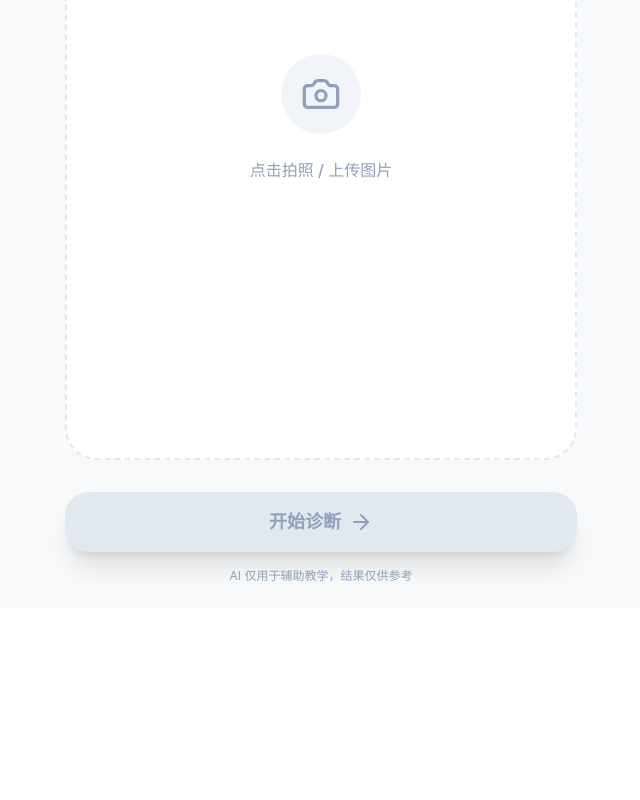
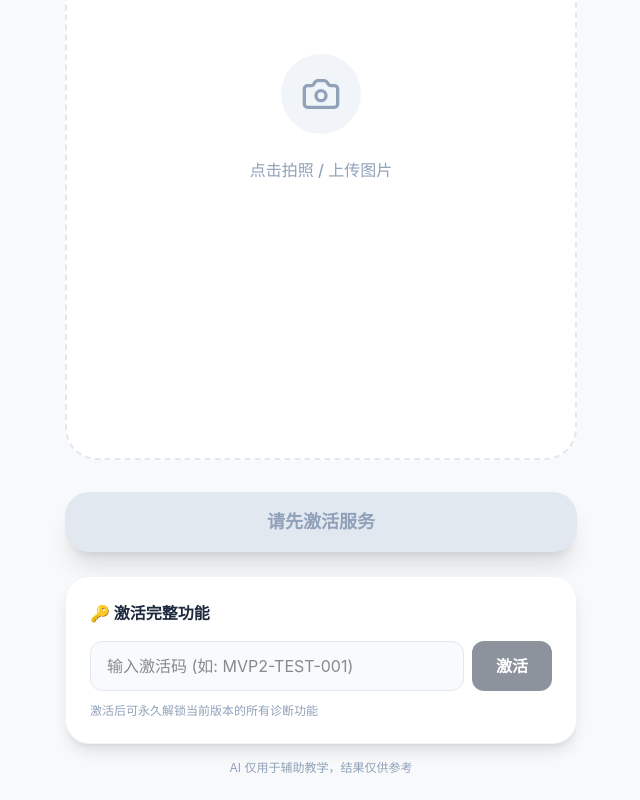
Before and after one commit to zy668559-lang/geom-awake, a Next.js app: page /upload in a window 1280 px wide. Shown: the part 327-1127 px from the top of the page, without its empty margins (319-959 px from the left). Before the commit the page ends 935 px from the top, so only its background shows below. Built offline with nearby package versions, Linux system fonts and the light colour scheme.

Commit message:
MVP2: activation + repair flow + retest/upsell + 429 guard

```diff
--- /dev/null
+++ b/app/api/activate/route.ts
@@ -0,0 +1,20 @@
+import { NextResponse } from 'next/server';
+import { validateCode } from '@/lib/activation';
+
+export async function POST(req: Request) {
+    try {
+        const { code } = await req.json();
+        if (!code) {
+            return NextResponse.json({ error: '请输入激活码' }, { status: 400 });
+        }
+
+        const result = validateCode(code);
+        if (result.success) {
+            return NextResponse.json(result);
+        } else {
+            return NextResponse.json({ error: result.message }, { status: 403 });
+        }
+    } catch (error: any) {
+        return NextResponse.json({ error: '系统错误' }, { status: 500 });
+    }
+}
--- a/app/upload/page.tsx
+++ b/app/upload/page.tsx
@@ -11,6 +11,37 @@ export default function UploadPage() {
 
     const [previewUrl, setPreviewUrl] = useState<string | null>(null);
     const [isAnalyzing, setIsAnalyzing] = useState(false);
+    const [isActive, setIsActive] = useState(() => {
+        if (typeof window !== 'undefined') {
+            return localStorage.getItem('is_activated') === 'true';
+        }
+        return false;
+    });
+    const [activationCode, setActivationCode] = useState('');
+    const [isActivating, setIsActivating] = useState(false);
+
+    const handleActivate = async () => {
+        if (!activationCode) return;
+        setIsActivating(true);
+        try {
+            const resp = await fetch('/api/activate', {
+                method: 'POST',
+                headers: { 'Content-Type': 'application/json' },
+                body: JSON.stringify({ code: activationCode })
+            });
+            if (resp.ok) {
+                localStorage.setItem('is_activated', 'true');
+                setIsActive(true);
+            } else {
+                const data = await resp.json();
+                alert(data.error || "激活失败");
+            }
+        } catch (e) {
+            alert("网络错误，请重试");
+        } finally {
+            setIsActivating(false);
+        }
+    };
 
     const handleFileSelect = (e: React.ChangeEvent<HTMLInputElement>) => {
         const file = e.target.files?.[0];
@@ -26,24 +57,47 @@ export default function UploadPage() {
     };
 
     const handleStartDiagnosis = async () => {
-        if (!previewUrl) return;
+        if (!previewUrl || isAnalyzing) return;
 
         setIsAnalyzing(true);
 
-        // 模拟 API 调用延迟，后续接真实 DeepSeek
-        // 这里暂时直接跳转到模拟报告，或者调用 /api/analyze
         try {
-            // Mock delay
-            await new Promise(resolve => setTimeout(resolve, 2000));
+            // 1. 获取图片 Base64
+            const response = await fetch(previewUrl);
+            const blob = await response.blob();
+            const reader = new FileReader();
 
-            // 假设分析成功，跳转到报告
-            // 这里 ID 暂时写死或随机，后续由 API 返回
-            const mockSessionId = "demo-" + Math.random().toString(36).substr(2, 6);
-            router.push(`/report/${mockSessionId}`);
-        } catch (e) {
-            console.error(e);
+            const base64Promise = new Promise<string>((resolve) => {
+                reader.onloadend = () => resolve(reader.result as string);
+                reader.readAsDataURL(blob);
+            });
+
+            const imageBase64 = await base64Promise;
+
+            // 2. 调用真实 API
+            console.log("🚀 [Frontend] Sending analysis request...");
+            const apiResp = await fetch('/api/analyze', {
+                method: 'POST',
+                headers: { 'Content-Type': 'application/json' },
+                body: JSON.stringify({ imageBase64 })
+            });
+
+            if (!apiResp.ok) {
+                const errorData = await apiResp.json();
+                throw new Error(errorData.error || "诊断失败");
+            }
+
+            const result = await apiResp.json();
+            console.log("✅ [Frontend] Analysis success:", result);
+
+            // 3. 跳转到报告页 (带上数据或 ID)
+            // 这里我们先跳转，实际项目中可能需要持久化 result 或通过 URL 传参
+            const sessionId = "ses-" + Math.random().toString(36).substr(2, 6);
+            router.push(`/report/${sessionId}?data=${encodeURIComponent(JSON.stringify(result))}`);
+        } catch (e: any) {
+            console.error("❌ [Frontend] Diagnosis error:", e);
+            alert(e.message || "诊断服务开小差了，请重试");
             setIsAnalyzing(false);
-            alert("诊断服务开小差了，请重试");
         }
     };
 
@@ -118,17 +172,45 @@ export default function UploadPage() {
             <div className="mt-8 max-w-lg mx-auto w-full">
                 <button
                     onClick={handleStartDiagnosis}
-                    disabled={!previewUrl || isAnalyzing}
+                    disabled={!previewUrl || isAnalyzing || !isActive}
                     className={`w-full py-4 rounded-[24px] font-bold text-lg shadow-xl flex items-center justify-center gap-2 transition-all
-                        ${!previewUrl
+                        ${(!previewUrl || !isActive)
                             ? 'bg-slate-200 text-slate-400 cursor-not-allowed'
                             : 'bg-gradient-to-r from-[#667EEA] to-[#764BA2] text-white hover:scale-[1.02] active:scale-[0.98]'
                         }
                     `}
                 >
-                    {isAnalyzing ? '诊断中...' : '开始诊断'}
-                    {!isAnalyzing && <ArrowRight size={24} />}
+                    {!isActive ? '请先激活服务' : (isAnalyzing ? '诊断中...' : '开始诊断')}
+                    {isActive && !isAnalyzing && <ArrowRight size={24} />}
                 </button>
+
+                {!isActive && (
+                    <div className="mt-6 p-6 bg-white rounded-3xl shadow-lg border border-slate-100 animate-in fade-in slide-in-from-bottom-4 duration-500">
+                        <h3 className="text-slate-800 font-bold mb-4 flex items-center gap-2">
+                            🔑 激活完整功能
+                        </h3>
+                        <div className="flex gap-2">
+                            <input
+                                type="text"
+                                value={activationCode}
+                                onChange={(e) => setActivationCode(e.target.value.toUpperCase())}
+                                placeholder="输入激活码 (如: MVP2-TEST-001)"
+                                className="flex-1 px-4 py-3 bg-slate-50 border border-slate-200 rounded-xl focus:outline-none focus:border-[#667EEA] transition-colors"
+                            />
+                            <button
+                                onClick={handleActivate}
+                                disabled={isActivating || !activationCode}
+                                className="px-6 py-3 bg-slate-800 text-white font-bold rounded-xl hover:bg-slate-700 disabled:opacity-50 transition-all"
+                            >
+                                {isActivating ? '...' : '激活'}
+                            </button>
+                        </div>
+                        <p className="mt-3 text-xs text-slate-400">
+                            激活后可永久解锁当前版本的所有诊断功能
+                        </p>
+                    </div>
+                )}
+
                 <p className="text-center text-xs text-slate-400 mt-4">
                     AI 仅用于辅助教学，结果仅供参考
                 </p>
--- /dev/null
+++ b/data/activations.json
@@ -0,0 +1,17 @@
+[
+    {
+        "code": "MVP2-TEST-001",
+        "validUntil": "2026-12-31T23:59:59Z",
+        "isUsed": false
+    },
+    {
+        "code": "MVP2-FREE-999",
+        "validUntil": "2099-01-01T00:00:00Z",
+        "isUsed": false
+    },
+    {
+        "code": "EXPIRED-CODE",
+        "validUntil": "2024-01-01T00:00:00Z",
+        "isUsed": false
+    }
+]
--- /dev/null
+++ b/lib/activation.ts
@@ -0,0 +1,52 @@
+import fs from 'fs';
+import path from 'path';
+
+const ACTIVATIONS_FILE = path.join(process.cwd(), 'data', 'activations.json');
+const LOGS_FILE = path.join(process.cwd(), 'data', 'activation-logs.json');
+
+export type Activation = {
+    code: string;
+    validUntil: string;
+    isUsed: boolean;
+};
+
+export type ActivationLog = {
+    code: string;
+    timestamp: string;
+    status: 'SUCCESS' | 'EXPIRED' | 'INVALID';
+};
+
+function readActivations(): Activation[] {
+    if (!fs.existsSync(ACTIVATIONS_FILE)) return [];
+    return JSON.parse(fs.readFileSync(ACTIVATIONS_FILE, 'utf-8'));
+}
+
+function writeActivations(data: Activation[]) {
+    fs.writeFileSync(ACTIVATIONS_FILE, JSON.stringify(data, null, 2), 'utf-8');
+}
+
+export function logActivation(code: string, status: ActivationLog['status']) {
+    const logs: ActivationLog[] = fs.existsSync(LOGS_FILE) ? JSON.parse(fs.readFileSync(LOGS_FILE, 'utf-8')) : [];
+    logs.push({ code, timestamp: new Date().toISOString(), status });
+    fs.writeFileSync(LOGS_FILE, JSON.stringify(logs, null, 2), 'utf-8');
+}
+
+export function validateCode(code: string): { success: boolean; message: string } {
+    const activations = readActivations();
+    const entry = activations.find(a => a.code === code);
+
+    if (!entry) {
+        logActivation(code, 'INVALID');
+        return { success: false, message: '无效的激活码' };
+    }
+
+    if (new Date(entry.validUntil) < new Date()) {
+        logActivation(code, 'EXPIRED');
+        return { success: false, message: '激活码已过期' };
+    }
+
+    // 对于 MVP2，我们允许重复使用激活码作为“许可证”，或者标记为已使用
+    // 这里简单起见，仅验证有效期
+    logActivation(code, 'SUCCESS');
+    return { success: true, message: '激活成功' };
+}
--- /dev/null
+++ b/lib/cache.ts
@@ -0,0 +1,28 @@
+import fs from 'fs';
+import path from 'path';
+import crypto from 'crypto';
+
+const CACHE_DIR = path.join(process.cwd(), 'data', 'cache');
+
+if (!fs.existsSync(CACHE_DIR)) {
+    fs.mkdirSync(CACHE_DIR, { recursive: true });
+}
+
+export function generateHash(content: string): string {
+    return crypto.createHash('sha256').update(content).digest('hex');
+}
+
+export function getCachedResult(hash: string): string | null {
+    const cachePath = path.join(CACHE_DIR, `${hash}.txt`);
+    if (fs.existsSync(cachePath)) {
+        console.log(`[Cache] 🎯 Hit! Found cached result for hash: ${hash.substring(0, 8)}`);
+        return fs.readFileSync(cachePath, 'utf-8');
+    }
+    return null;
+}
+
+export function setCachedResult(hash: string, result: string) {
+    const cachePath = path.join(CACHE_DIR, `${hash}.txt`);
+    fs.writeFileSync(cachePath, result, 'utf-8');
+    console.log(`[Cache] 💾 Saved result for hash: ${hash.substring(0, 8)}`);
+}
--- a/lib/gemini.ts
+++ b/lib/gemini.ts
@@ -1,4 +1,5 @@
 import sharp from 'sharp';
+import { generateHash, getCachedResult, setCachedResult } from './cache';
 
 /**
  * 429/Concurrency Solution: Backend Request Queue
@@ -55,6 +56,13 @@ export async function identifyGeometry(imageBase64: string): Promise<string> {
         throw new Error("CRITICAL: GEMINI_API_KEY 未找到");
     }
 
+    // 1. 检查缓存
+    const imageHash = generateHash(imageBase64);
+    const cached = getCachedResult(imageHash);
+    if (cached) {
+        return cached;
+    }
+
     // Optimization & Token Control
     const MAX_RETRIES = 5; // 可控重试
     const MAX_OUTPUT_TOKENS = 1000; // 降成本
@@ -91,6 +99,8 @@ export async function identifyGeometry(imageBase64: string): Promise<string> {
                     const data = await response.json();
                     const text = data.candidates?.[0]?.content?.parts?.[0]?.text || "";
                     console.log('✅ [Gemini] Success!');
+                    // 存储缓存
+                    setCachedResult(imageHash, text);
                     return text;
                 }
 
```
